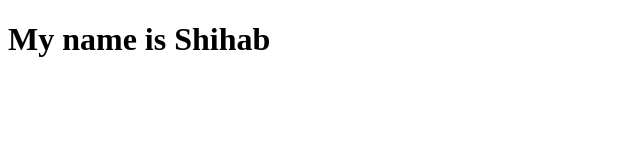
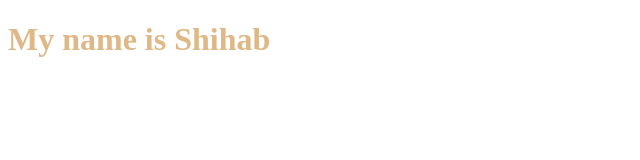
Before and after one commit to mdshimul101/my-secound-repo, a plain HTML site: page index.html in a window 1280 px wide. Shown: the whole page, without its empty margins (0-640 px from the left). Drawn offline with Linux system fonts and the light colour scheme.

Commit message:
Color in h1

```diff
--- a/index.html
+++ b/index.html
@@ -6,6 +6,11 @@
     <meta http-equiv="X-UA-Compatible" content="IE=edge">
     <meta name="viewport" content="width=device-width, initial-scale=1.0">
     <title>Push project GitHub</title>
+    <style>
+        h1 {
+            color: burlywood;
+        }
+    </style>
 </head>
 
 <body>
```
